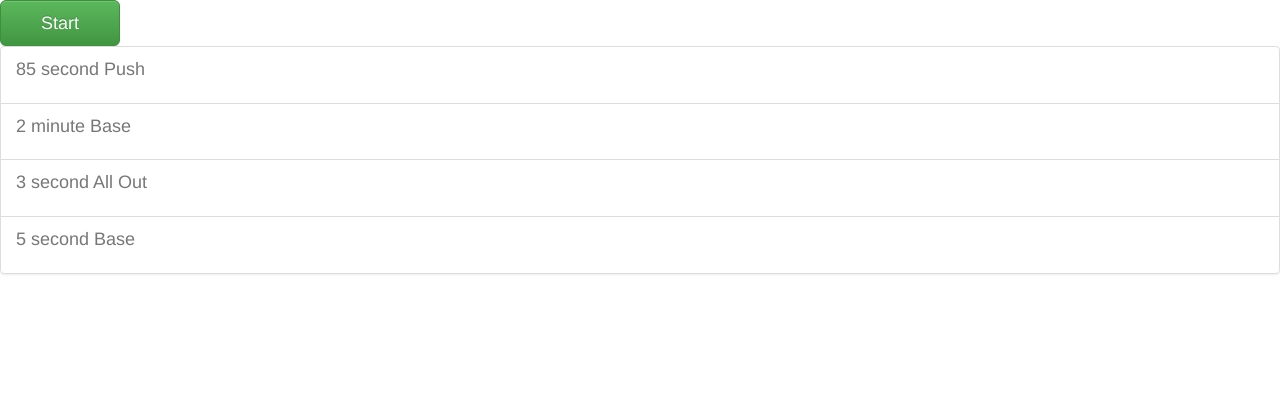
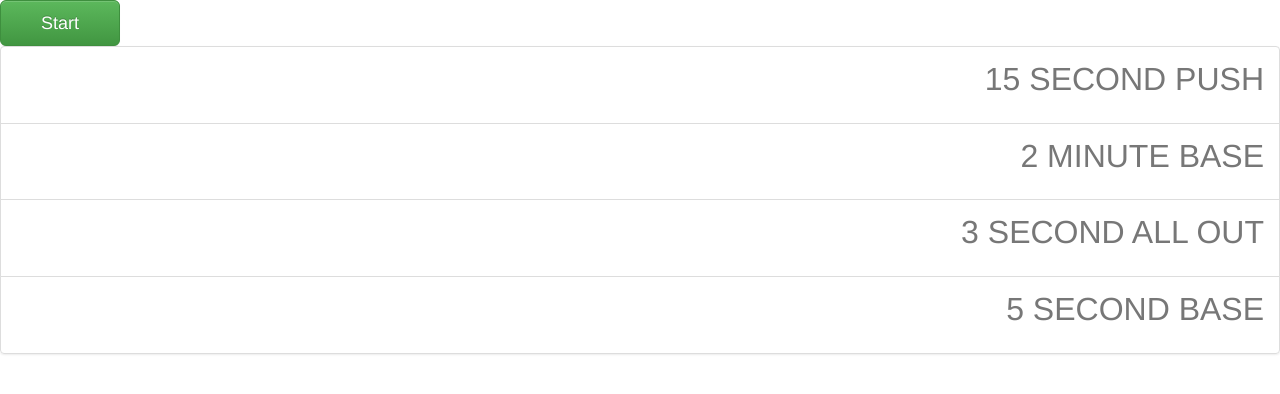
Before and after one commit to rodya-mirov/treads, a plain HTML site: page index.html in a window 1280 px wide. Drawn offline with nearby package versions, Linux system fonts and the light colour scheme.

Commit message:
chore: better css, maybe

```diff
--- a/index.html
+++ b/index.html
@@ -68,7 +68,7 @@
     const routine = [
       {
         text: "Push",
-        duration: 85000,
+        duration: 15000,
       },
       {
         text: "Base",
@@ -111,11 +111,11 @@
     const makeRoutineEltId = (routineEltIdx) => `routineElt_${routineEltIdx}`;
 
     const makeRoutineEltText = (routineElt, remainingTime) => {
-      const nicerText = `${routineSummaryTime(routineElt.duration)} ${routineElt.text}`;
+      const nicerText = `${routineSummaryTime(routineElt.duration)} ${routineElt.text}`.toUpperCase();
 
       if (routineElt.state === states.RUNNING) {
 
-        return `<p>${nicerText} -- ${niceTime(remainingTime)} remaining</p>`;
+        return `<p>${nicerText}</p><p>${niceTime(remainingTime)} remaining</p>`;
       } else if (routineElt.state === states.NOT_YET) {
         return `<p class="text-muted">${nicerText}</p>`;
       } else if (routineElt.state === states.FINISHED) {
--- a/styles.css
+++ b/styles.css
@@ -1,5 +1,6 @@
 p {
-  font-size: large;
+  font-size: xx-large;
+  text-align: right;
 }
 
 .pausePlayButton {
```
